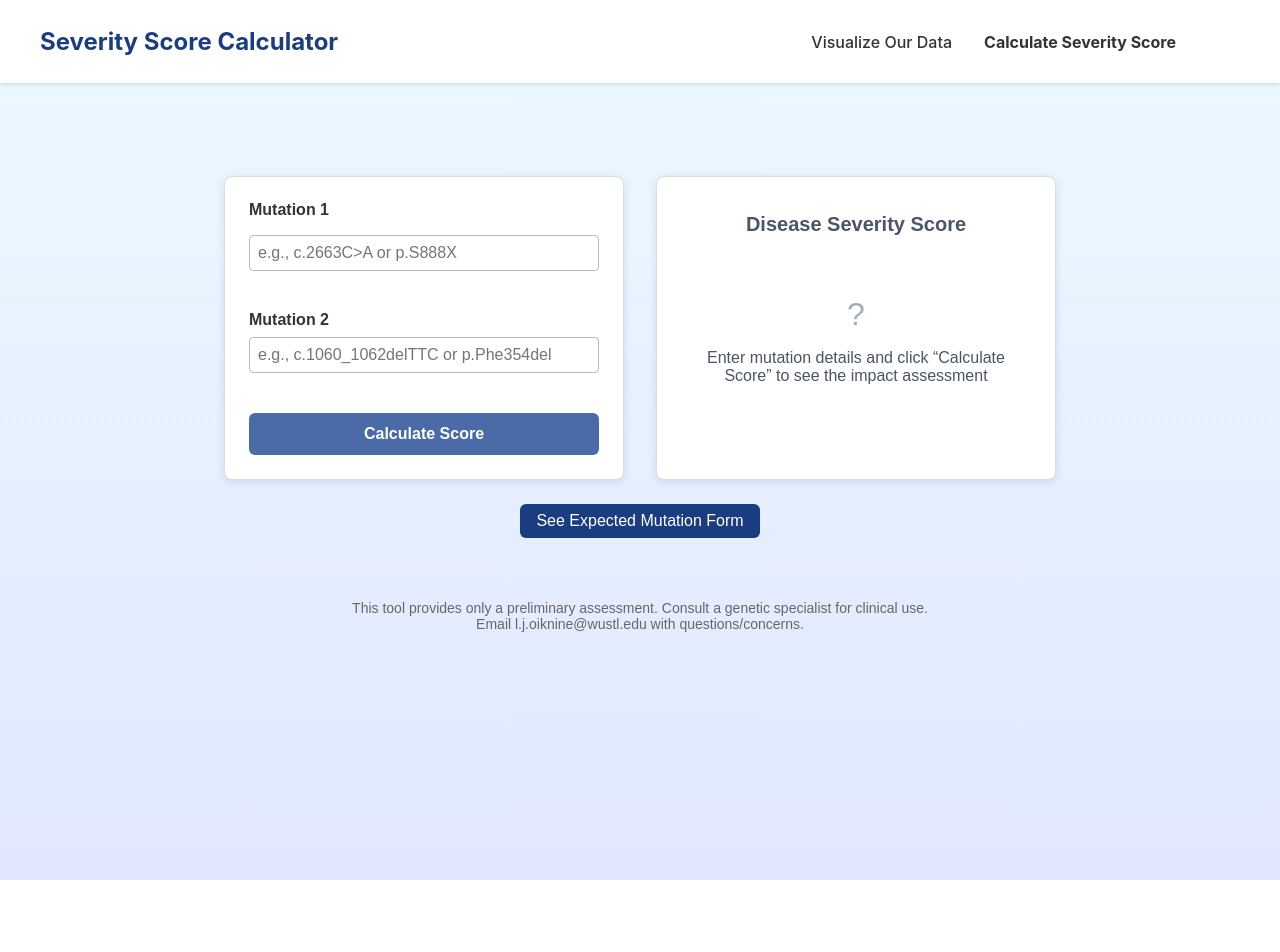
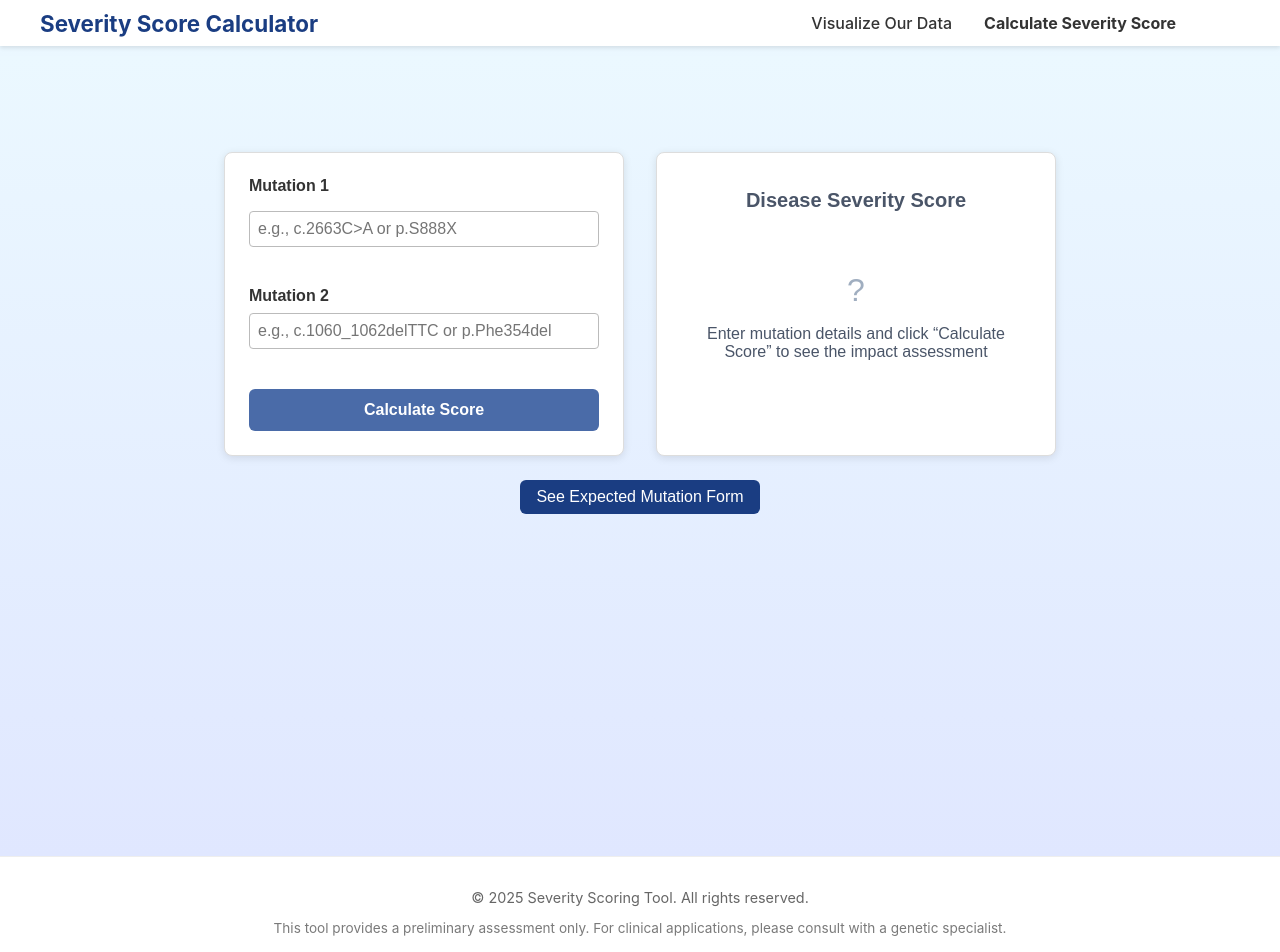
Before and after one commit to Liamoiknine/Severity_Scoring, a React (Create React App) app in the folder client/: page /calculator in a window 1280 px wide. Shown: the top 952 px of the page. Before the commit the page ends 880 px from the top, so only its background shows below. Built offline with nearby package versions, Linux system fonts and the light colour scheme; no server answers.

Commit message:
ui tweaks

```diff
--- /dev/null
+++ b/client/src/components/Footer.jsx
@@ -0,0 +1,22 @@
+import "../styles/Footer.css";
+
+const Footer = () => {
+  const currentYear = new Date().getFullYear();
+
+  return (
+    <footer className="footer">
+      <div className="footer-container">
+        <div className="footer-content">
+          <p className="footer-text">
+            © {currentYear} Severity Scoring Tool. All rights reserved.
+          </p>
+          <p className="footer-disclaimer">
+            This tool provides a preliminary assessment only. For clinical applications, please consult with a genetic specialist.
+          </p>
+        </div>
+      </div>
+    </footer>
+  );
+};
+
+export default Footer;
--- a/client/src/components/Info.jsx
+++ b/client/src/components/Info.jsx
@@ -1,4 +1,5 @@
 import React, { useState, useEffect } from 'react';
+import { IoIosHelpCircle } from "react-icons/io";
 import '../styles/Info.css';
 
 export default function Info() {
@@ -41,7 +42,7 @@ export default function Info() {
                     className='btn-closed'
                     onClick={()=> setIsClosed(false)}
                     >
-                        ?
+                        <IoIosHelpCircle />
                     </button>
                 :
                 <>
@@ -49,7 +50,7 @@ export default function Info() {
                     className='btn-closed'
                     onClick={()=> setIsClosed(true)}
                     >
-                        ?
+                        <IoIosHelpCircle />
                     </button>
                     <button
                         className='close'
--- a/client/src/components/Info2.jsx
+++ b/client/src/components/Info2.jsx
@@ -1,4 +1,5 @@
 import React, { useState, useEffect } from 'react';
+import { IoIosHelpCircle } from "react-icons/io";
 import '../styles/Info2.css';
 
 export default function Info() {
@@ -41,7 +42,7 @@ export default function Info() {
                     className='btn-closed'
                     onClick={()=> setIsClosed(false)}
                     >
-                        ?
+                        <IoIosHelpCircle />
                     </button>
                 :
                 <>
@@ -49,7 +50,7 @@ export default function Info() {
                     className='btn-closed'
                     onClick={()=> setIsClosed(false)}
                     >
-                        ?
+                        <IoIosHelpCircle />
                     </button>
                     <button
                         className='close'
--- a/client/src/pages/Calculator.jsx
+++ b/client/src/pages/Calculator.jsx
@@ -5,6 +5,7 @@ import ScoreCard from "../components/ScoreCard";
 import "../styles/Calculator.css";
 import { getScore } from "../services/api";
 import Navbar from "../components/Navbar";
+import Footer from "../components/Footer";
 import Info2 from "../components/Info2";
 
 const Calculator = () => {
@@ -108,13 +109,8 @@ const Calculator = () => {
             </div>
           )}
         </div>
-
-        <footer className="disclaimer">
-          <p>
-            This tool provides only a preliminary assessment. Consult a genetic specialist for clinical use. Email l.j.oiknine@wustl.edu with questions/concerns.
-          </p>
-        </footer>
       </div>
+      <Footer />
     </>
   );
 };
--- a/client/src/pages/Visualization.jsx
+++ b/client/src/pages/Visualization.jsx
@@ -10,6 +10,7 @@ import Info from '../components/Info';
 import { scroller } from 'react-scroll';
 import '../styles/Visualization.css';
 import Navbar from '../components/Navbar';
+import Footer from '../components/Footer';
 import colors from '../config/colors';
 
 
@@ -466,6 +467,7 @@ function Visualization() {
 
       </section>
     </div>
+    <Footer />
     </>
   );
 }
--- a/client/src/styles/Calculator.css
+++ b/client/src/styles/Calculator.css
@@ -7,7 +7,7 @@
      display: flex;
      flex-direction: column;
      align-items: center;
-    margin-top: 5rem;
+     margin-top: 3.5rem;
    }
 
   .header {
--- /dev/null
+++ b/client/src/styles/Footer.css
@@ -0,0 +1,53 @@
+.footer {
+  background-color: var(--bg-secondary);
+  border-top: 1px solid var(--border-nav);
+  margin-top: auto;
+  padding: 2rem 0;
+  width: 100%;
+}
+
+.footer-container {
+  margin: 0 auto;
+  padding: 0 2.5rem;
+  max-width: 1200px;
+}
+
+.footer-content {
+  display: flex;
+  flex-direction: column;
+  align-items: center;
+  gap: 0.75rem;
+  text-align: center;
+}
+
+.footer-text {
+  color: var(--text-secondary);
+  font-size: 0.9rem;
+  margin: 0;
+}
+
+.footer-disclaimer {
+  color: var(--text-tertiary);
+  font-size: 0.85rem;
+  margin: 0;
+  max-width: 800px;
+  line-height: 1.5;
+}
+
+@media (max-width: 768px) {
+  .footer {
+    padding: 1.5rem 0;
+  }
+
+  .footer-container {
+    padding: 0 1.5rem;
+  }
+
+  .footer-text {
+    font-size: 0.85rem;
+  }
+
+  .footer-disclaimer {
+    font-size: 0.8rem;
+  }
+}
--- a/client/src/styles/Info.css
+++ b/client/src/styles/Info.css
@@ -37,23 +37,26 @@
 .btn-closed{
     background-color: transparent;
     color: var(--primary-color);
-    border: 2px solid var(--primary-color);
+    border: none;
     position: fixed;
     right: 2.5rem;
-    top: 1.6rem;
+    top: 0.55rem;
     z-index: 5001;
-    border-radius: 50%;
-    font-size: 1.1rem;
-    width: 2rem;
-    height: 2rem;
+    font-size: 1.4rem;
+    width: auto;
+    height: auto;
     cursor: pointer;
     transition: all 0.3s ease;
+    display: flex;
+    align-items: center;
+    justify-content: center;
+    padding: 0;
+    line-height: 1;
 }
 
 .btn-closed:hover{
-    border-color: transparent;
-    background-color: var(--primary-color);
-    color: var(--text-white);
+    color: var(--primary-dark);
+    opacity: 0.8;
 }
 
 @media (max-width: 1024px) {
--- a/client/src/styles/Info2.css
+++ b/client/src/styles/Info2.css
@@ -37,23 +37,26 @@
 .btn-closed{
     background-color: transparent;
     color: var(--primary-color);
-    border: 2px solid var(--primary-color);
+    border: none;
     position: fixed;
     right: 2.5rem;
-    top: 1.6rem;
+    top: 0.70rem;
     z-index: 5001;
-    border-radius: 50%;
-    font-size: 1.1rem;
-    width: 2rem;
-    height: 2rem;
+    font-size: 1.4rem;
+    width: auto;
+    height: auto;
     cursor: pointer;
     transition: all 0.3s ease;
+    display: flex;
+    align-items: center;
+    justify-content: center;
+    padding: 0;
+    line-height: 1;
 }
 
 .btn-closed:hover{
-    border-color: transparent;
-    background-color: var(--primary-color);
-    color: var(--text-white);
+    color: var(--primary-dark);
+    opacity: 0.8;
 }
 
 @media (max-width: 768px) {
--- a/client/src/styles/Navbar.css
+++ b/client/src/styles/Navbar.css
@@ -11,12 +11,13 @@
 
   .head h3{
     color: var(--primary-color);
-    font-size: 1.5rem;
+    font-size: 1.4rem;
+    margin: 0;
   }
 
   .navbar-container {
     margin: 0 auto;
-    padding: 0.2rem 2.5rem;
+    padding: 0.6rem 2.5rem;
     display: flex;
     justify-content: space-between;
     align-items: center;
@@ -68,7 +69,7 @@
     display: none;
     background-color: var(--bg-secondary);
     border-top: 1px solid var(--border-nav);
-    padding: 1rem 2rem;
+    padding: 0.75rem 2rem;
   }
 
   .mobile-menu-links {
--- a/client/src/styles/Visualization.css
+++ b/client/src/styles/Visualization.css
@@ -18,7 +18,7 @@ body {
   max-width: 100%;
   margin: 0 auto;
   padding: 20px;
-  margin-top: 6rem;
+  margin-top: 4rem;
 }
 
 .hero {
```
Lines whose indentation alone changed are shown as unchanged.
